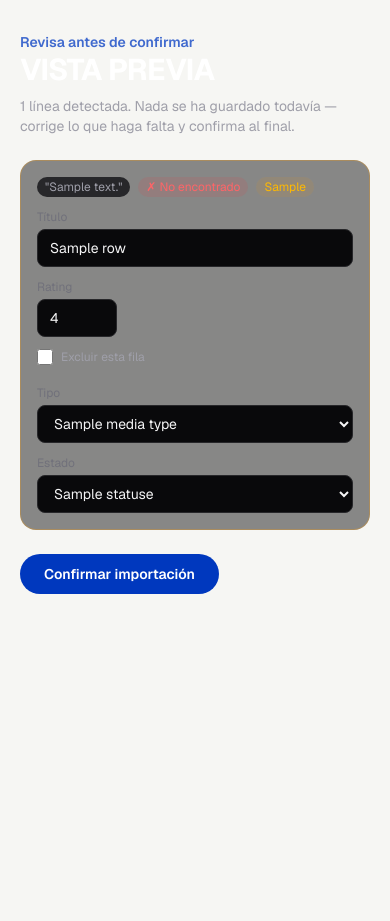
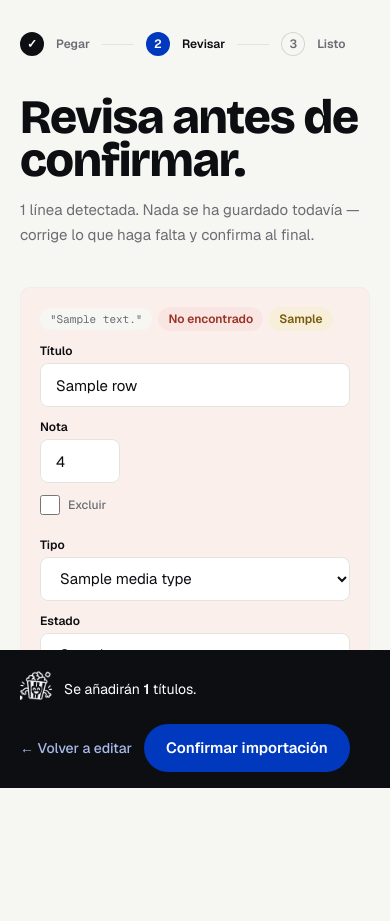
Before and after one commit to israelrfp03/viewy, a Django app: template templates/imports/preview.html in a window 390 px wide. Shown: the part 56-977 px from the top of the page. Before the commit the page ends 650 px from the top, so only its background shows below. Run offline with Django 5.2, Linux system fonts and the light colour scheme; the template is opened without the code that fills it: most values are stand-ins (such as "Sample title", 1, 10 or a date in 2020); style sheets or scripts are compiled from the project's sources.

Commit message:
feat: redesign phase 9 - import flow (start, preview, result)
Rebuild imports/start.html, preview.html and result.html on the new
tokens, all three sharing a small stepper (1 Pegar · 2 Revisar · 3
Listo). Every form field name is untouched (title_i, rating_i,
exclude_i, media_type_i, status_i, duplicate_action_i, candidate_i) so
imports/views.py needed no changes - verified with a mocked TMDB search
through the real start -> preview POST flow.

Two small bits of presentational JS, no backend involved: a live
"N / 100 títulos" line counter on the paste textarea, and a live "se
añadirán N títulos" counter on the preview's fixed bottom bar that
recomputes from the exclude checkboxes (it doesn't discount not_found/
invalid rows from that count - it's a rough live hint, not the
authoritative number, which is imports/services.py's job).

Fix: the preview page's new fixed bottom confirm bar would have
stacked visually with the mobile tab bar from phase 1 (both fixed to
the viewport bottom). Extended _tabbar_mobile.html's existing hide
condition (already skipped on detail/assistant) to also skip on
imports:preview.

Co-Authored-By: Claude Sonnet 5 <noreply@anthropic.com>

```diff
--- a/templates/imports/preview.html
+++ b/templates/imports/preview.html
@@ -3,69 +3,74 @@
 {% block title %}Viewy — Vista previa de importación{% endblock %}
 
 {% block content %}
-    <p class="text-sm font-semibold text-brand-400">Revisa antes de confirmar</p>
-    <h1 class="mb-2 text-3xl font-black uppercase tracking-tight text-white">Vista previa</h1>
-    <p class="mb-6 text-sm text-zinc-400">
-        {{ rows|length }} línea{{ rows|length|pluralize }} detectada{{ rows|length|pluralize }}. Nada se ha guardado todavía —
-        corrige lo que haga falta y confirma al final.
+    <div class="mb-10 flex items-center gap-3 text-xs font-semibold text-muted">
+        <span class="flex h-6 w-6 items-center justify-center rounded-full bg-ink text-white">✓</span>
+        <span>Pegar</span>
+        <span class="h-px w-8 bg-line"></span>
+        <span class="flex h-6 w-6 items-center justify-center rounded-full bg-brand-500 text-white">2</span>
+        <span class="text-ink">Revisar</span>
+        <span class="h-px w-8 bg-line"></span>
+        <span class="flex h-6 w-6 items-center justify-center rounded-full ring-1 ring-inset ring-[#D6D6D1]">3</span>
+        <span>Listo</span>
+    </div>
+
+    <h1 class="font-display text-5xl font-extrabold leading-[0.9] tracking-tight text-ink sm:text-6xl">Revisa antes de confirmar.</h1>
+    <p class="mt-4 max-w-xl text-[15px] leading-relaxed text-muted">
+        {{ rows|length }} línea{{ rows|length|pluralize }} detectada{{ rows|length|pluralize }}. Nada se ha guardado todavía — corrige lo que haga falta y confirma al final.
     </p>
 
-    <form method="post">
+    <form method="post" id="import-preview-form" class="mt-10 pb-28">
         {% csrf_token %}
-        <div class="space-y-4">
+        <div class="flex flex-col gap-5">
             {% for i, row in rows %}
-                <div class="rounded-2xl border {% if row.match_state == 'not_found' or row.match_state == 'invalid' %}border-amber-500/30{% else %}border-zinc-900{% endif %} bg-zinc-900/50 p-4">
-                    <div class="mb-3 flex flex-wrap items-center gap-2 text-xs">
-                        <span class="rounded-full bg-zinc-800 px-2 py-0.5 text-zinc-400">"{{ row.raw_text }}"</span>
+                <div class="rounded-card p-5 ring-1 ring-inset ring-line-soft {% if row.match_state == 'not_found' or row.match_state == 'invalid' %}bg-[#FBEFEC]{% elif row.match_state == 'ambiguous' %}bg-[#FBF6E8]{% elif row.already_in_library %}bg-white opacity-65{% else %}bg-white{% endif %}">
+                    <div class="mb-3 flex flex-wrap items-center gap-1.5 text-xs">
+                        <span class="rounded-full bg-paper px-2.5 py-1 font-mono text-[11px] text-muted">"{{ row.raw_text }}"</span>
                         {% if row.match_state == "matched" %}
-                            <span class="rounded-full bg-emerald-500/10 px-2 py-0.5 text-emerald-400">✓ Encontrado en TMDB</span>
+                            {% include "components/status_badge.html" with status="completed" %}
                         {% elif row.match_state == "ambiguous" %}
-                            <span class="rounded-full bg-amber-500/10 px-2 py-0.5 text-amber-400">⚠ Varias coincidencias</span>
+                            <span class="rounded-full bg-planned-bg px-2.5 py-1 font-semibold text-planned-fg">Varias coincidencias</span>
                         {% elif row.match_state == "not_found" %}
-                            <span class="rounded-full bg-red-500/10 px-2 py-0.5 text-red-400">✗ No encontrado</span>
+                            <span class="rounded-full bg-dropped-bg px-2.5 py-1 font-semibold text-dropped-fg">No encontrado</span>
                         {% else %}
-                            <span class="rounded-full bg-red-500/10 px-2 py-0.5 text-red-400">✗ {{ row.invalid_reason }}</span>
+                            <span class="rounded-full bg-dropped-bg px-2.5 py-1 font-semibold text-dropped-fg">{{ row.invalid_reason }}</span>
                         {% endif %}
                         {% if row.already_in_library %}
-                            <span class="rounded-full bg-brand-500/10 px-2 py-0.5 text-brand-400">Ya está en tu biblioteca</span>
+                            <span class="rounded-full bg-brand-50 px-2.5 py-1 font-semibold text-brand-700">Ya está en tu biblioteca</span>
                         {% endif %}
                         {% if row.invalid_reason and row.match_state != "invalid" %}
-                            <span class="rounded-full bg-amber-500/10 px-2 py-0.5 text-amber-400">{{ row.invalid_reason }}</span>
+                            <span class="rounded-full bg-planned-bg px-2.5 py-1 font-semibold text-planned-fg">{{ row.invalid_reason }}</span>
                         {% endif %}
                     </div>
 
                     <div class="grid gap-3 sm:grid-cols-[1fr_auto_auto] sm:items-end">
                         <label class="block">
-                            <span class="mb-1 block text-xs text-zinc-500">Título</span>
-                            <input type="text" name="title_{{ i }}" value="{{ row.title }}"
-                                   class="w-full rounded-lg border border-zinc-800 bg-zinc-950 px-3 py-2 text-sm text-zinc-100 focus:outline-none focus:ring-2 focus:ring-brand-500">
+                            <span class="mb-1 block text-xs font-semibold text-ink">Título</span>
+                            <input type="text" name="title_{{ i }}" value="{{ row.title }}" class="field-input h-11">
                         </label>
                         <label class="block">
-                            <span class="mb-1 block text-xs text-zinc-500">Rating</span>
+                            <span class="mb-1 block text-xs font-semibold text-ink">Nota</span>
                             <input type="number" name="rating_{{ i }}" min="1" max="10" step="0.5"
-                                   value="{% if row.rating %}{{ row.rating }}{% endif %}"
-                                   class="w-20 rounded-lg border border-zinc-800 bg-zinc-950 px-3 py-2 text-sm text-zinc-100 focus:outline-none focus:ring-2 focus:ring-brand-500">
+                                   value="{% if row.rating %}{{ row.rating }}{% endif %}" class="field-input h-11 w-20">
                         </label>
-                        <label class="flex items-center gap-2 pb-2 text-xs text-zinc-400">
-                            <input type="checkbox" name="exclude_{{ i }}" class="h-4 w-4 rounded border-zinc-700 bg-zinc-900 text-brand-500 focus:ring-brand-500">
-                            Excluir esta fila
+                        <label class="flex items-center gap-2 pb-2.5 text-xs font-medium text-muted">
+                            <input type="checkbox" name="exclude_{{ i }}" class="import-exclude h-5 w-5 rounded accent-brand-500">
+                            Excluir
                         </label>
                     </div>
 
                     <div class="mt-3 grid gap-3 sm:grid-cols-2">
                         <label class="block">
-                            <span class="mb-1 block text-xs text-zinc-500">Tipo</span>
-                            <select name="media_type_{{ i }}"
-                                    class="w-full rounded-lg border border-zinc-800 bg-zinc-950 px-3 py-2 text-sm text-zinc-100 focus:outline-none focus:ring-2 focus:ring-brand-500">
+                            <span class="mb-1 block text-xs font-semibold text-ink">Tipo</span>
+                            <select name="media_type_{{ i }}" class="field-input h-11">
                                 {% for value, label in media_types %}
                                     <option value="{{ value }}" {% if row.media_type == value %}selected{% endif %}>{{ label }}</option>
                                 {% endfor %}
                             </select>
                         </label>
                         <label class="block">
-                            <span class="mb-1 block text-xs text-zinc-500">Estado</span>
-                            <select name="status_{{ i }}"
-                                    class="w-full rounded-lg border border-zinc-800 bg-zinc-950 px-3 py-2 text-sm text-zinc-100 focus:outline-none focus:ring-2 focus:ring-brand-500">
+                            <span class="mb-1 block text-xs font-semibold text-ink">Estado</span>
+                            <select name="status_{{ i }}" class="field-input h-11">
                                 {% for value, label in statuses %}
                                     <option value="{{ value }}" {% if row.status == value %}selected{% endif %}>{{ label }}</option>
                                 {% endfor %}
@@ -75,9 +80,8 @@
 
                     {% if row.already_in_library %}
                         <label class="mt-3 block max-w-xs">
-                            <span class="mb-1 block text-xs text-zinc-500">Ya la tienes — ¿qué quieres hacer?</span>
-                            <select name="duplicate_action_{{ i }}"
-                                    class="w-full rounded-lg border border-zinc-800 bg-zinc-950 px-3 py-2 text-sm text-zinc-100 focus:outline-none focus:ring-2 focus:ring-brand-500">
+                            <span class="mb-1 block text-xs font-semibold text-ink">Ya la tienes — ¿qué hacemos?</span>
+                            <select name="duplicate_action_{{ i }}" class="field-input h-11">
                                 <option value="ignore" selected>Ignorar (no tocar lo que ya tengo)</option>
                                 <option value="update">Actualizar rating/estado con estos valores</option>
                             </select>
@@ -85,25 +89,21 @@
                     {% endif %}
 
                     {% if row.match_state == "matched" %}
-                        <div class="mt-3 flex items-center gap-3 rounded-lg bg-zinc-950 p-2 text-sm">
+                        <div class="mt-3 flex items-center gap-3 rounded-lg bg-paper p-2 text-sm">
                             {% with c=row.candidates|first %}
-                                {% if c.poster_url %}<img src="{{ c.poster_url }}" alt="" class="h-14 w-10 rounded object-cover">{% endif %}
-                                <span class="text-zinc-300">{{ c.title }} {% if c.release_year %}({{ c.release_year }}){% endif %}</span>
+                                {% if c.poster_url %}<img src="{{ c.poster_url }}" alt="" class="h-14 w-10 rounded-[4px] object-cover">{% endif %}
+                                <span class="text-ink-2">{{ c.title }} {% if c.release_year %}({{ c.release_year }}){% endif %}</span>
                             {% endwith %}
                         </div>
                     {% elif row.match_state == "ambiguous" and row.candidates %}
                         <div class="mt-3">
-                            <span class="mb-2 block text-xs text-zinc-500">Elige la coincidencia correcta:</span>
+                            <span class="mb-2 block text-xs font-semibold text-ink">Elige la coincidencia correcta:</span>
                             <div class="grid grid-cols-2 gap-2 sm:grid-cols-3">
                                 {% for c in row.candidates %}
-                                    <label class="flex cursor-pointer items-center gap-2 rounded-lg border border-zinc-800 bg-zinc-950 p-2 text-xs has-[:checked]:border-brand-500">
-                                        <input type="radio" name="candidate_{{ i }}" value="{{ c.external_id }}"
-                                               class="h-3.5 w-3.5 border-zinc-700 bg-zinc-900 text-brand-500 focus:ring-brand-500">
-                                        {% if c.poster_url %}<img src="{{ c.poster_url }}" alt="" class="h-12 w-8 shrink-0 rounded object-cover">{% endif %}
-                                        <span class="text-zinc-300">
-                                            {{ c.title }} {% if c.release_year %}({{ c.release_year }}){% endif %}
-                                            · {{ c.media_type }}
-                                        </span>
+                                    <label class="flex cursor-pointer items-center gap-2 rounded-lg bg-white p-2 text-xs ring-1 ring-inset ring-line has-[:checked]:ring-2 has-[:checked]:ring-brand-500">
+                                        <input type="radio" name="candidate_{{ i }}" value="{{ c.external_id }}" class="h-3.5 w-3.5 accent-brand-500">
+                                        {% if c.poster_url %}<img src="{{ c.poster_url }}" alt="" class="h-12 w-8 shrink-0 rounded-[4px] object-cover">{% endif %}
+                                        <span class="text-ink-2">{{ c.title }} {% if c.release_year %}({{ c.release_year }}){% endif %} · {{ c.media_type }}</span>
                                     </label>
                                 {% endfor %}
                             </div>
@@ -113,9 +113,34 @@
             {% endfor %}
         </div>
 
-        <button type="submit"
-                class="mt-6 rounded-full bg-brand-500 px-6 py-2.5 text-sm font-semibold text-white transition-all duration-200 hover:scale-105 hover:bg-brand-400">
-            Confirmar importación
-        </button>
+        <div class="fixed inset-x-0 bottom-0 z-30 flex flex-wrap items-center justify-between gap-3 bg-ink px-5 py-4 sm:px-10 lg:px-14">
+            <div class="flex items-center gap-3">
+                <div class="w-8">{% include "components/mascot.html" with variant="default" size="sticker" line=True %}</div>
+                <p class="text-sm text-white">Se añadirán <strong id="import-will-add" class="font-semibold">{{ rows|length }}</strong> títulos.</p>
+            </div>
+            <div class="flex items-center gap-3">
+                <a href="{% url 'imports:start' %}" class="text-sm font-medium text-brand-200 hover:text-white">← Volver a editar</a>
+                <button type="submit" class="btn-primary">Confirmar importación</button>
+            </div>
+        </div>
     </form>
 {% endblock %}
+
+{% block extra_js %}
+    <script>
+        (function () {
+            var checkboxes = document.querySelectorAll(".import-exclude");
+            var counter = document.getElementById("import-will-add");
+            var total = checkboxes.length;
+
+            function update() {
+                var excluded = document.querySelectorAll(".import-exclude:checked").length;
+                counter.textContent = total - excluded;
+            }
+
+            checkboxes.forEach(function (box) {
+                box.addEventListener("change", update);
+            });
+        })();
+    </script>
+{% endblock %}
--- a/templates/partials/_tabbar_mobile.html
+++ b/templates/partials/_tabbar_mobile.html
@@ -9,7 +9,7 @@
     </a>
 </header>
 
-{% if user.is_authenticated and not url_name == 'detail' and not app == 'assistant' %}
+{% if user.is_authenticated and not url_name == 'detail' and not app == 'assistant' and not url_name == 'preview' %}
     <nav class="fixed bottom-4 left-3 right-3 z-40 grid h-16 grid-cols-5 items-center rounded-[22px] bg-ink text-[11px] font-medium text-[#8E9096] shadow-[0_12px_32px_rgba(13,14,18,.3)] md:hidden">
         <a href="{% url 'library:list' %}" class="flex flex-col items-center gap-1.5 {% if app == 'library' and url_name != 'home' %}text-white{% endif %}">
             <span class="h-[3px] w-[18px] rounded {% if app == 'library' and url_name != 'home' %}bg-brand-400{% else %}bg-transparent{% endif %}"></span>
```
Also changed, not shown: templates/imports/result.html (+23 -29 lines), templates/imports/start.html (+45 -27 lines).
